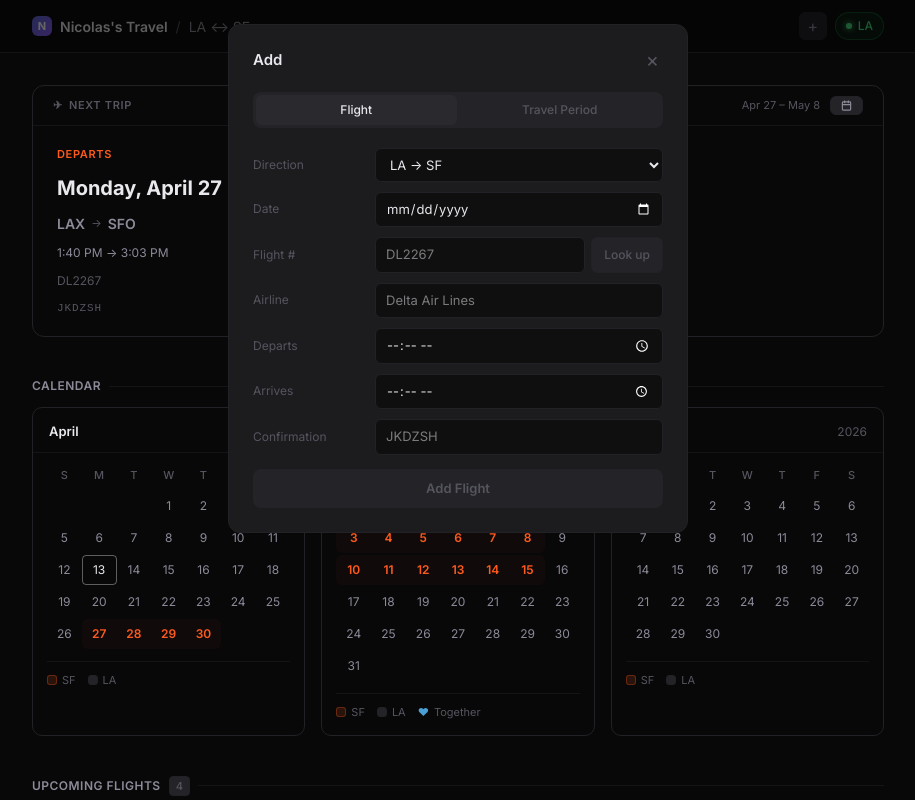
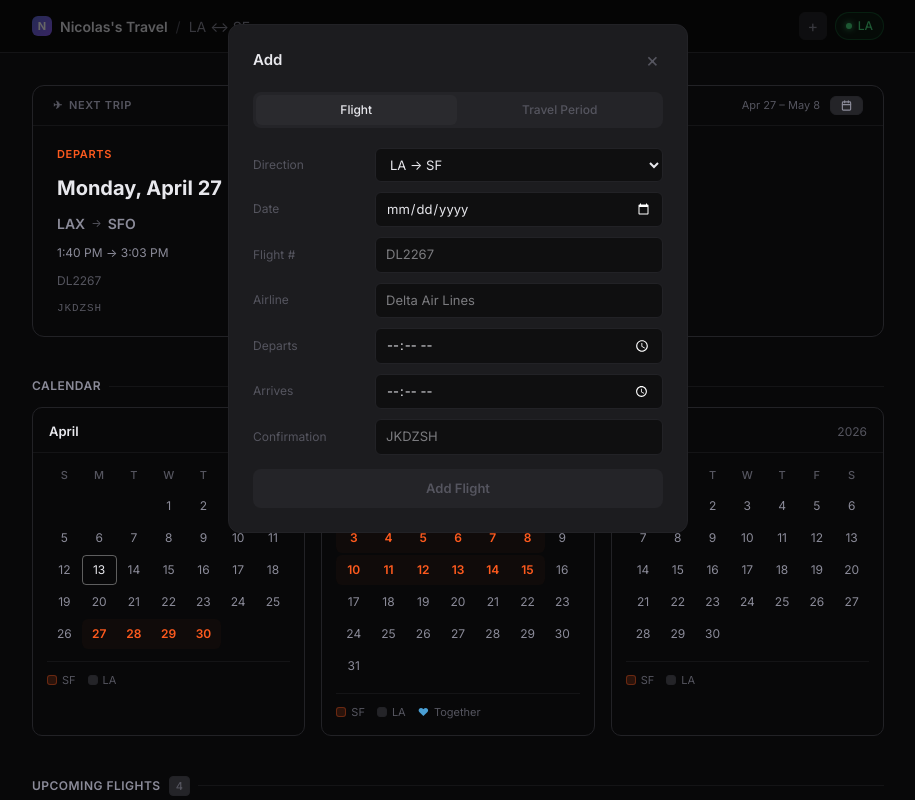
Before and after one commit to nicolatonthat-dev/travelschedule, a Next.js app: page / in a window 1280 px wide. Both pictures are taken after a click on the button "Add flight or dates". Shown: the top 800 px of the page, without its empty margins (182-1097 px from the left). Built offline with nearby package versions, Linux system fonts and the light colour scheme.

Commit message:
removing search from modal

```diff
--- a/app/api/flight-lookup/route.ts
+++ /dev/null
@@ -1,47 +0,0 @@
-export async function GET(request: Request) {
-  const { searchParams } = new URL(request.url);
-  const flight = searchParams.get("flight");
-  const date = searchParams.get("date");
-
-  if (!flight || !date) {
-    return Response.json({ error: "Missing flight or date" }, { status: 400 });
-  }
-
-  const apiKey = process.env.AVIATIONSTACK_KEY;
-  if (!apiKey) {
-    return Response.json({ error: "AVIATIONSTACK_KEY not configured" }, { status: 500 });
-  }
-
-  const url = `http://api.aviationstack.com/v1/flights?access_key=${apiKey}&flight_iata=${encodeURIComponent(flight.toUpperCase())}&flight_date=${encodeURIComponent(date)}`;
-
-  const res = await fetch(url);
-  const json = await res.json();
-
-  if (!res.ok || json?.error) {
-    const msg = json?.error?.info ?? json?.error?.message ?? `HTTP ${res.status}`;
-    return Response.json({ error: msg }, { status: 502 });
-  }
-  const results = json?.data;
-
-  if (!results || results.length === 0) {
-    return Response.json({ error: "Flight not found" }, { status: 404 });
-  }
-
-  const f = results[0];
-
-  // Parse scheduled departure/arrival times to HH:MM
-  function toHHMM(iso: string | null): string {
-    if (!iso) return "TBD";
-    const match = iso.match(/T(\d{2}:\d{2})/);
-    return match ? match[1] : "TBD";
-  }
-
-  return Response.json({
-    airline: f.airline?.name ?? "Unknown",
-    flightNumber: f.flight?.iata ?? flight.toUpperCase(),
-    departure: toHHMM(f.departure?.scheduled),
-    arrival: toHHMM(f.arrival?.scheduled),
-    departureAirport: f.departure?.iata ?? "",
-    arrivalAirport: f.arrival?.iata ?? "",
-  });
-}
--- a/app/components/AddModal.tsx
+++ b/app/components/AddModal.tsx
@@ -9,15 +9,6 @@ interface AddModalProps {
 }
 
 type Tab = "flight" | "period";
-
-interface FlightResult {
-  airline: string;
-  flightNumber: string;
-  departure: string;
-  arrival: string;
-  departureAirport: string;
-  arrivalAirport: string;
-}
 
 export default function AddModal({ onAddFlight, onAddPeriod }: AddModalProps) {
   const [open, setOpen] = useState(false);
@@ -32,43 +23,11 @@ export default function AddModal({ onAddFlight, onAddPeriod }: AddModalProps) {
   const [arrival, setArrival] = useState("");
   const [confirmation, setConfirmation] = useState("");
 
-  // Search state
-  const [searching, setSearching] = useState(false);
-  const [searchResult, setSearchResult] = useState<FlightResult | null>(null);
-  const [searchError, setSearchError] = useState("");
-
   // Period form
   const [who, setWho] = useState<"nicolas" | "taylor">("nicolas");
   const [periodStart, setPeriodStart] = useState("");
   const [periodEnd, setPeriodEnd] = useState("");
   const [label, setLabel] = useState("Work trip");
-
-  async function handleSearch() {
-    if (!flightNumber || !date) return;
-    setSearching(true);
-    setSearchResult(null);
-    setSearchError("");
-    try {
-      const res = await fetch(`/api/flight-lookup?flight=${encodeURIComponent(flightNumber)}&date=${encodeURIComponent(date)}`);
-      const data = await res.json();
-      if (data.error) {
-        setSearchError(data.error);
-      } else {
-        setSearchResult(data);
-      }
-    } catch {
-      setSearchError("Search failed. Please enter details manually.");
-    } finally {
-      setSearching(false);
-    }
-  }
-
-  function applyResult(result: FlightResult) {
-    setAirline(result.airline);
-    setDeparture(result.departure);
-    setArrival(result.arrival);
-    setSearchResult(null);
-  }
 
   function handleAddFlight() {
     if (!date || !flightNumber) return;
@@ -87,7 +46,7 @@ export default function AddModal({ onAddFlight, onAddPeriod }: AddModalProps) {
     };
     onAddFlight(flight);
     setOpen(false);
-    resetFlight();
+    setDate(""); setFlightNumber(""); setAirline(""); setDeparture(""); setArrival(""); setConfirmation("");
   }
 
   function handleAddPeriod() {
@@ -97,15 +56,6 @@ export default function AddModal({ onAddFlight, onAddPeriod }: AddModalProps) {
     setOpen(false);
     setPeriodStart(""); setPeriodEnd(""); setLabel("Work trip"); setWho("nicolas");
   }
-
-  function resetFlight() {
-    setDirection("LA → SF"); setDate(""); setFlightNumber("");
-    setAirline(""); setDeparture(""); setArrival(""); setConfirmation("");
-    setSearchResult(null); setSearchError("");
-  }
-
-  const canSearch = !!flightNumber && !!date;
-  const canAdd = !!date && !!flightNumber;
 
   return (
     <>
@@ -124,10 +74,8 @@ export default function AddModal({ onAddFlight, onAddPeriod }: AddModalProps) {
 
       {open && (
         <>
-          {/* Backdrop */}
           <div onClick={() => setOpen(false)} style={{ position: "fixed", inset: 0, background: "rgba(0,0,0,0.6)", zIndex: 100 }} />
 
-          {/* Modal */}
           <div style={{
             position: "fixed", top: 24, left: "50%", transform: "translateX(-50%)",
             width: "min(460px, calc(100vw - 32px))", maxHeight: "calc(100vh - 48px)", overflowY: "auto",
@@ -153,7 +101,6 @@ export default function AddModal({ onAddFlight, onAddPeriod }: AddModalProps) {
               ))}
             </div>
 
-            {/* Flight form */}
             {tab === "flight" && (
               <div style={{ display: "flex", flexDirection: "column", gap: 10 }}>
                 <FormRow label="Direction">
@@ -165,61 +112,9 @@ export default function AddModal({ onAddFlight, onAddPeriod }: AddModalProps) {
                 <FormRow label="Date">
                   <input type="date" value={date} onChange={(e) => setDate(e.target.value)} style={inputStyle} />
                 </FormRow>
-
-                {/* Flight # with search */}
                 <FormRow label="Flight #">
-                  <div style={{ display: "flex", gap: 6 }}>
-                    <input
-                      type="text" placeholder="DL2267"
-                      value={flightNumber}
-                      onChange={(e) => { setFlightNumber(e.target.value.toUpperCase()); setSearchResult(null); setSearchError(""); }}
-                      style={{ ...inputStyle, flex: 1 }}
-                    />
-                    <button
-                      onClick={handleSearch}
-                      disabled={!canSearch || searching}
-                      style={{
-                        padding: "7px 12px", borderRadius: 6, border: "1px solid var(--border)",
-                        background: canSearch && !searching ? "var(--accent)" : "var(--bg-elevated)",
-                        color: canSearch && !searching ? "#fff" : "var(--text-tertiary)",
-                        fontSize: 12, fontWeight: 500, cursor: canSearch && !searching ? "pointer" : "not-allowed",
-                        whiteSpace: "nowrap", flexShrink: 0,
-                      }}
-                    >
-                      {searching ? "..." : "Look up"}
-                    </button>
-                  </div>
+                  <input type="text" placeholder="DL2267" value={flightNumber} onChange={(e) => setFlightNumber(e.target.value.toUpperCase())} style={inputStyle} />
                 </FormRow>
-
-                {/* Search result card */}
-                {searchResult && (
-                  <div
-                    onClick={() => applyResult(searchResult)}
-                    style={{
-                      marginLeft: 122, background: "rgba(94,106,210,0.08)", border: "1px solid rgba(94,106,210,0.25)",
-                      borderRadius: 8, padding: "10px 14px", cursor: "pointer",
-                      display: "flex", flexDirection: "column", gap: 4,
-                    }}
-                    title="Click to apply"
-                  >
-                    <div style={{ fontSize: 12, fontWeight: 600, color: "var(--text-primary)" }}>
-                      {searchResult.departureAirport} → {searchResult.arrivalAirport} · {searchResult.flightNumber}
-                    </div>
-                    <div style={{ fontSize: 11, color: "var(--text-secondary)" }}>
-                      {searchResult.airline}
-                    </div>
-                    <div style={{ fontSize: 11, color: "var(--text-tertiary)" }}>
-                      {fmt12(searchResult.departure)} → {fmt12(searchResult.arrival)}
-                    </div>
-                    <div style={{ fontSize: 10, color: "#818cf8", marginTop: 2 }}>↑ tap to apply</div>
-                  </div>
-                )}
-
-                {searchError && (
-                  <div style={{ marginLeft: 122, fontSize: 11, color: "#f87171" }}>{searchError}</div>
-                )}
-
-                {/* Remaining fields */}
                 <FormRow label="Airline">
                   <input type="text" placeholder="Delta Air Lines" value={airline} onChange={(e) => setAirline(e.target.value)} style={inputStyle} />
                 </FormRow>
@@ -232,14 +127,12 @@ export default function AddModal({ onAddFlight, onAddPeriod }: AddModalProps) {
                 <FormRow label="Confirmation">
                   <input type="text" placeholder="JKDZSH" value={confirmation} onChange={(e) => setConfirmation(e.target.value.toUpperCase())} style={inputStyle} />
                 </FormRow>
-
-                <button onClick={handleAddFlight} disabled={!canAdd} style={submitStyle(!canAdd)}>
+                <button onClick={handleAddFlight} disabled={!date || !flightNumber} style={submitStyle(!date || !flightNumber)}>
                   Add Flight
                 </button>
               </div>
             )}
 
-            {/* Period form */}
             {tab === "period" && (
               <div style={{ display: "flex", flexDirection: "column", gap: 10 }}>
                 <FormRow label="Who">
@@ -269,13 +162,6 @@ export default function AddModal({ onAddFlight, onAddPeriod }: AddModalProps) {
   );
 }
 
-function fmt12(time: string) {
-  if (!time || time === "TBD") return time;
-  const [h, m] = time.split(":").map(Number);
-  const period = h >= 12 ? "PM" : "AM";
-  return `${h % 12 || 12}:${String(m).padStart(2, "0")} ${period}`;
-}
-
 function FormRow({ label, children }: { label: string; children: React.ReactNode }) {
   return (
     <div style={{ display: "grid", gridTemplateColumns: "110px 1fr", alignItems: "center", gap: 12 }}>
```
